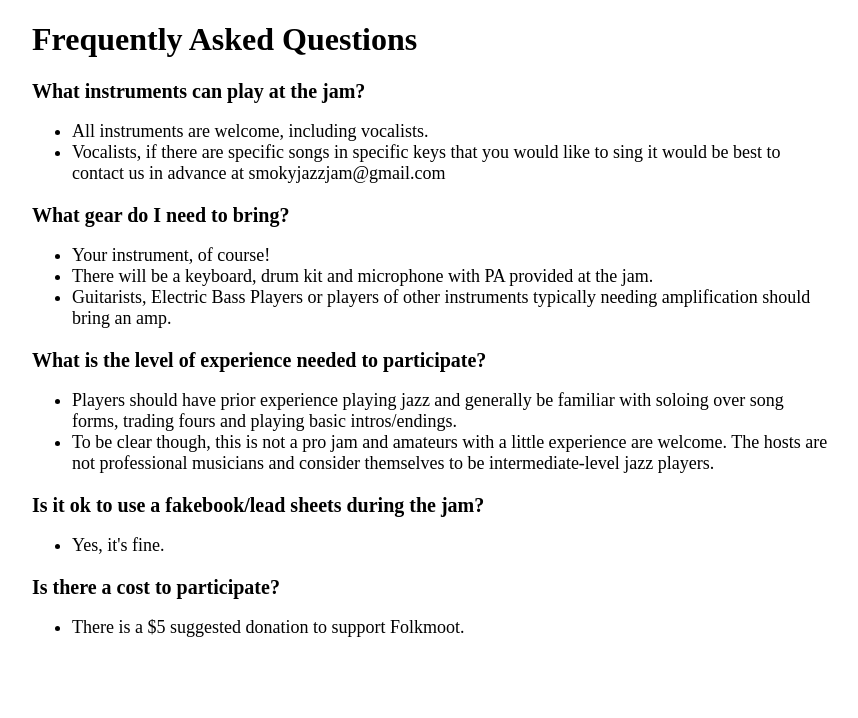
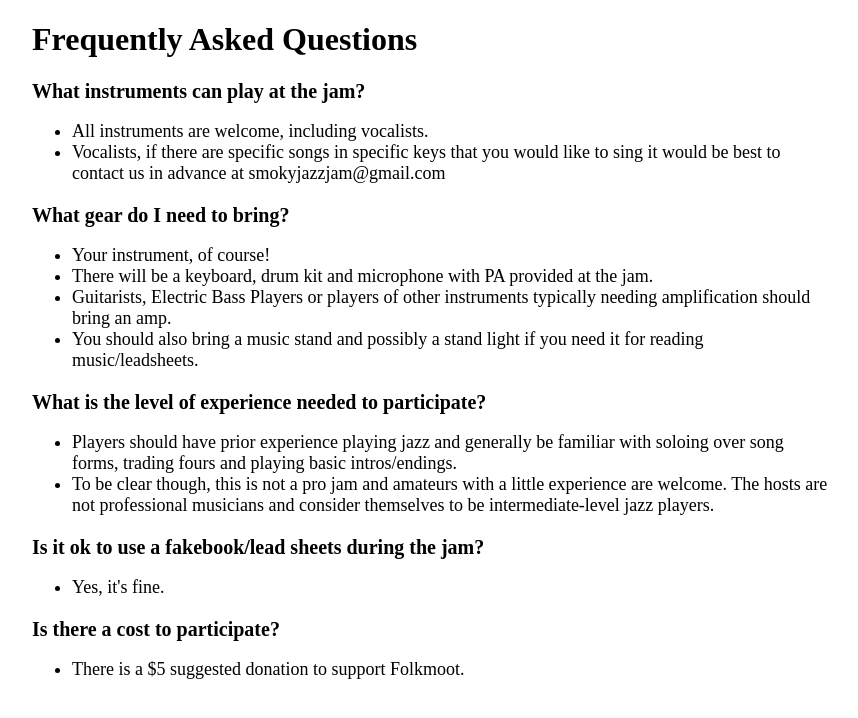
Before and after one commit to smokyjazzjam/smokyjazzjam, a Jekyll site: the page built from faq.md, in a window 1280 px wide. Shown: the top 718 px of the page, without its empty margins (208-1066 px from the left). Built offline with Jekyll 4.4.1, drawn with Linux system fonts in a browser that asks for light colours.

Commit message:
Update faq.md

```diff
--- a/faq.md
+++ b/faq.md
@@ -32,6 +32,7 @@ layout: default
     <li>Your instrument, of course!</li>
     <li>There will be a keyboard, drum kit and microphone with PA provided at the jam.</li>
     <li>Guitarists, Electric Bass Players or players of other instruments typically needing amplification should bring an amp.</li>
+    <li>You should also bring a music stand and possibly a stand light if you need it for reading music/leadsheets.</li>
   </ul>
 
   <h3 class="faq-question"><strong>What is the level of experience needed to participate?</strong></h3>
```
